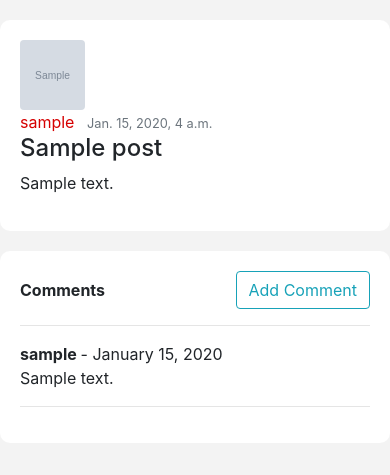
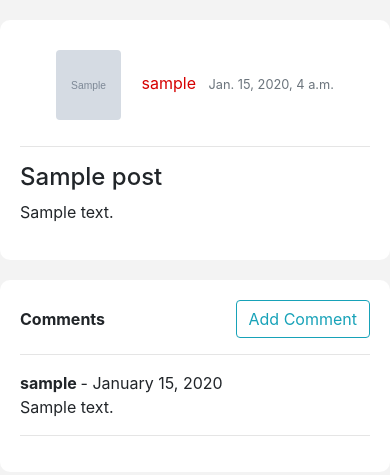
Before and after one commit to slong96/tech_savvy, a Django app: page /post/1/ in a window 390 px wide. Shown: the part 56-531 px from the top of the page. Run offline with Django 4.2, Linux system fonts and the light colour scheme; tables that the repository leaves empty hold one stand-in row (values such as "Sample post"); grey boxes marked "Sample" are stand-in pictures; some libraries are stand-ins or nearby versions.

Commit message:
css models html

```diff
--- a/tech_savvy_app/models.py
+++ b/tech_savvy_app/models.py
@@ -8,7 +8,7 @@ from ckeditor.fields import RichTextField
 class Post(models.Model):
     title = models.CharField(max_length=100)
     # content = models.TextField()
-    content = RichTextField(blank=True, null=True)
+    content = RichTextField(blank=False, null=False)
     # didn't put now() because I don't want to execute the function at that point. Just want to pass the function as a default value.
     date_posted = models.DateTimeField(default=timezone.datetime.now)
     # if user is delete, the user's post will be deleted too.
@@ -27,7 +27,7 @@ class Comment(models.Model):
     post = models.ForeignKey(Post, related_name='comments', on_delete=models.CASCADE)
     author = models.ForeignKey(User, on_delete=models.CASCADE)
     # content = models.TextField()
-    content = RichTextField(blank=True, null=True)
+    content = RichTextField(blank=False, null=False)
     date_posted = models.DateTimeField(default=timezone.datetime.now)
 
     class Meta:
--- a/tech_savvy_app/static/tech_savvy_app/main.css
+++ b/tech_savvy_app/static/tech_savvy_app/main.css
@@ -59,8 +59,12 @@ a {
   padding: 20px;
   border-radius: 10px;
 }
-.detail-post-items {
-  max-width: fit-content;
+
+.detail-author {
+  padding: 10px;
+  display: flex;
+  align-items: center;
+  justify-content: space-between;
 }
 
 .user-post-container {
@@ -143,6 +147,12 @@ a {
     width: 50%;
   }
 
+  .detail-author {
+    padding: 10px;
+    display: flex;
+    flex-direction: column;
+  }
+
   .all-post-container {
     max-width: 100%;
   }
--- a/tech_savvy_app/templates/tech_savvy_app/post_detail.html
+++ b/tech_savvy_app/templates/tech_savvy_app/post_detail.html
@@ -6,20 +6,24 @@
   <!-- changed post to object because that's what DetailView expects. -->
   <div class="all-post-container">
     <div class="detail-post-items">
-      <img class="rounded post-img" src="{{ object.author.profile.image.url }}">
-      <div>
-        <a class="mr-2" href="{% url 'user-posts' object.author.username %}">{{ object.author }}</a>
-        <!-- django date format |date:"F d, Y"  -->
-        <small class="text-muted">{{ object.date_posted }}</small>
+      <div class="detail-author">
+        <div>
+          <img class="rounded post-img" src="{{ object.author.profile.image.url }}">
+          <a class="mr-2" href="{% url 'user-posts' object.author.username %}">{{ object.author }}</a>
+          <!-- django date format |date:"F d, Y"  -->
+          <small class="text-muted">{{ object.date_posted }}</small>
+        </div>
         {% if object.author == user %}
           <div>
             <a class="btn btn-secondary btn-sm mt-1 mb-1" href="{% url 'post-update' object.id %}">Update</a>
             <a class="btn btn-danger btn-sm mt-1 mb-1" href="{% url 'post-delete' object.id %}">Delete</a>
           </div>
         {% endif %}
-        <h2>{{ object.title }}</h2>
-        <p>{{ object.content|safe }}</p>
       </div>
+      <hr/>
+      <h2>{{ object.title }}</h2>
+      <p>{{ object.content|safe }}</p>
+
     </div>
   </div>
 
```
